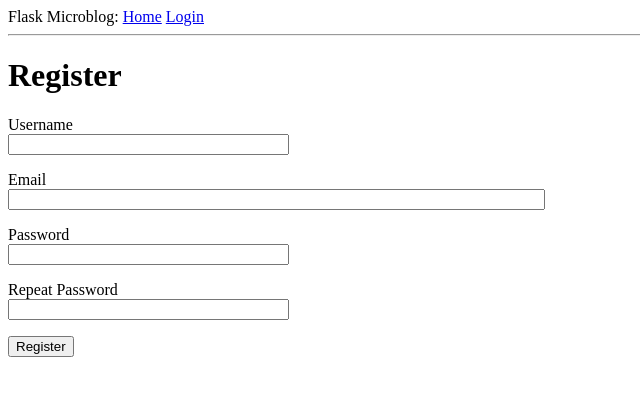
After one commit to AKKAVA/microblog_flask, a Flask app: page /register in a window 1280 px wide. The commit adds this page. Shown: the top 396 px of the page, without its empty margins (0-640 px from the left). Run offline with Flask 3, Linux system fonts and the light colour scheme.

Commit message:
ADD login and registration for users

```diff
--- a/app/__init__.py
+++ b/app/__init__.py
@@ -2,11 +2,15 @@ from flask import Flask
 from config import Config
 from flask_sqlalchemy import SQLAlchemy
 from flask_migrate import Migrate
+from flask_login import LoginManager
 
 
 app = Flask(__name__)
 app.config.from_object(Config)
 db = SQLAlchemy(app)
 migrate = Migrate(app, db)
+login = LoginManager(app)
+login.login_view = 'login'
+
 
 from app import routes, models
--- a/app/forms.py
+++ b/app/forms.py
@@ -1,6 +1,10 @@
+from flask import session
 from flask_wtf import FlaskForm
 from wtforms import StringField, PasswordField, BooleanField, SubmitField
-from wtforms.validators import DataRequired
+from wtforms.validators import DataRequired, Email, ValidationError, EqualTo, email
+import sqlalchemy as sa
+from app import db
+from app.models import User
 
 
 class LoginForm(FlaskForm):
@@ -8,3 +12,25 @@ class LoginForm(FlaskForm):
     password = PasswordField('Password', validators=[DataRequired()])
     remember_me = BooleanField('Remember Me')
     submit = SubmitField('Sign In')
+
+
+class RegistrationForm(FlaskForm):
+    username = StringField('Username', validators=[DataRequired()])
+    email = StringField('Email', validators=[DataRequired(), Email()])
+    password = PasswordField('Password', validators=[DataRequired()])
+    password2 = PasswordField('Repeat Password', validators=[DataRequired(), EqualTo('password')])
+    submit = SubmitField('Register')
+
+    def validate_username(self, username):
+        user = db.session.scalar(sa.select(User).where(
+            User.username == username.data
+        ))
+        if user is not None:
+            raise ValidationError('Please use a different username.')
+
+    def validate_email(self, email):
+        user = db.session.scalar(sa.select(User).where(
+            User.email == email.data
+        ))
+        if user is not None:
+            raise ValidationError('Please use a different email.')
--- a/app/routes.py
+++ b/app/routes.py
@@ -1,12 +1,19 @@
-from flask import render_template, flash, redirect, url_for
-from app import app
-from app.forms import LoginForm
+from crypt import methods
+from urllib.parse import urlsplit
+
+from flask import render_template, flash, redirect, url_for, request
+from flask_login import current_user, login_user, logout_user, login_required
+import sqlalchemy as sa
+
+from app import app, db
+from app.forms import LoginForm, RegistrationForm
+from app.models import User
 
 
 @app.route('/')
 @app.route('/index')
+@login_required
 def index():
-    user = {'username': 'Alex'}
     posts = [
         {'author': {'username': 'Fedor'},
          'body': 'The weather is not great and not terrible'},
@@ -14,21 +21,50 @@ def index():
          'body': 'What are you think about po...ny?'}
     ]
     return render_template(
-        'index.html',
-        title='Home',
-        user=user,
-        posts=posts
-    )
+        "index.html",
+        title='Home Page',
+        posts=posts)
 
 
 @app.route('/login', methods=['GET', 'POST'])
 def login():
+    if current_user.is_authenticated:
+        return redirect(url_for('index'))
+
     form = LoginForm()
     if form.validate_on_submit():
-        flash(f'Login request for user {form.username.data}, remember_me={form.remember_me.data}')
-        return redirect(url_for('index'))
+        user = db.session.scalar(
+            sa.select(User).where(User.username == form.username.data)
+        )
+        if user is None or not user.check_password(form.password.data):
+            flash('Invalid username or password')
+            return redirect(url_for('login'))
+        login_user(user, remember=form.remember_me.data)
+        next_page = request.args.get('next')
+        if not next_page or urlsplit(next_page).netloc != '':
+            return redirect(url_for('index'))
+        return redirect(next_page)
     return render_template(
         'login.html',
         title='Sign In',
         form=form
     )
+
+@app.route('/logout')
+def logout():
+    logout_user()
+    return redirect(url_for('index'))
+
+@app.route('/register', methods=['GET', 'POST'])
+def register():
+    if current_user.is_authenticated:
+        return redirect(url_for('index'))
+    form = RegistrationForm()
+    if form.validate_on_submit():
+        user = User(username=form.username.data, email=form.email.data)
+        user.set_password(form.password.data)
+        db.session.add(user)
+        db.session.commit()
+        flash('Congratulations, you are a registered User now!')
+        return redirect(url_for('login'))
+    return render_template('register.html', title='Register', form=form)
--- a/app/templates/base.html
+++ b/app/templates/base.html
@@ -13,7 +13,11 @@
 <div>
     Flask Microblog:
     <a href="{{ url_for('index') }}">Home</a>
+    {% if current_user.is_anonymous %}
     <a href="{{ url_for('login') }}">Login</a>
+    {% else %}
+    <a href="{{ url_for('logout') }}">Logout</a>
+    {% endif %}
 </div>
 <hr>
 {% with messages = get_flashed_messages() %}
--- a/app/templates/index.html
+++ b/app/templates/index.html
@@ -1,10 +1,8 @@
 {% extends "base.html" %}
 
 {% block content %}
-    <h1>Hello, {{ user.username }}!</h1>
+    <h1>Hi, {{ current_user.username }}!</h1>
     {% for post in posts %}
-        <div>
-            <p>{{post.author.username}} sais: <b>{{post.body}}</b></p>
-        </div>
+    <div><p>{{ post.author.username }} says: <b>{{ post.body }}</b></p></div>
     {% endfor %}
 {% endblock %}
--- a/app/templates/login.html
+++ b/app/templates/login.html
@@ -21,4 +21,5 @@
     <p>{{ form.remember_me() }} {{ form.remember_me.label }}</p>
     <p>{{ form.submit() }}</p>
 </form>
+<p>New User? <a href="{{ url_for('register') }}">Click to Register!</a></p>
 {% endblock %}
--- /dev/null
+++ b/app/templates/register.html
@@ -0,0 +1,37 @@
+{% extends "base.html" %}
+
+{% block content %}
+    <h1>Register</h1>
+    <form action="" method="post">
+        {{ form.hidden_tag() }}
+        <p>
+            {{ form.username.label }}<br>
+            {{ form.username(size=32) }}<br>
+            {% for error in form.username.errors %}
+            <span style="color: red;">[{{error}}]</span>
+            {% endfor %}
+        </p>
+        <p>
+            {{ form.email.label }}<br>
+            {{ form.email(size=64) }}<br>
+            {% for error in form.email.errors %}
+            <span style="color: red;">[{{error}}]</span>
+            {% endfor %}
+        </p>
+        <p>
+            {{ form.password.label }}<br>
+            {{ form.password(size=32) }}<br>
+            {% for error in form.password.errors %}
+            <span style="color: red;">[{{error}}]</span>
+            {% endfor %}
+        </p>
+        <p>
+            {{ form.password2.label }}<br>
+            {{ form.password2(size=32) }}<br>
+            {% for error in form.password2.errors %}
+            <span style="color: red;">[{{error}}]</span>
+            {% endfor %}
+        </p>
+        <p>{{ form.submit() }}</p>
+    </form>
+{% endblock %}
--- a/pyproject.toml
+++ b/pyproject.toml
@@ -12,6 +12,8 @@ python-dotenv = "^1.0.1"
 flask-wtf = "^1.2.2"
 flask-sqlalchemy = "^3.1.1"
 flask-migrate = "^4.0.7"
+flask-login = "^0.6.3"
+email-validator = "^2.2.0"
 
 
 [build-system]
```
Also changed, not shown: app/models.py (+18 -3 lines), 2 other files.
